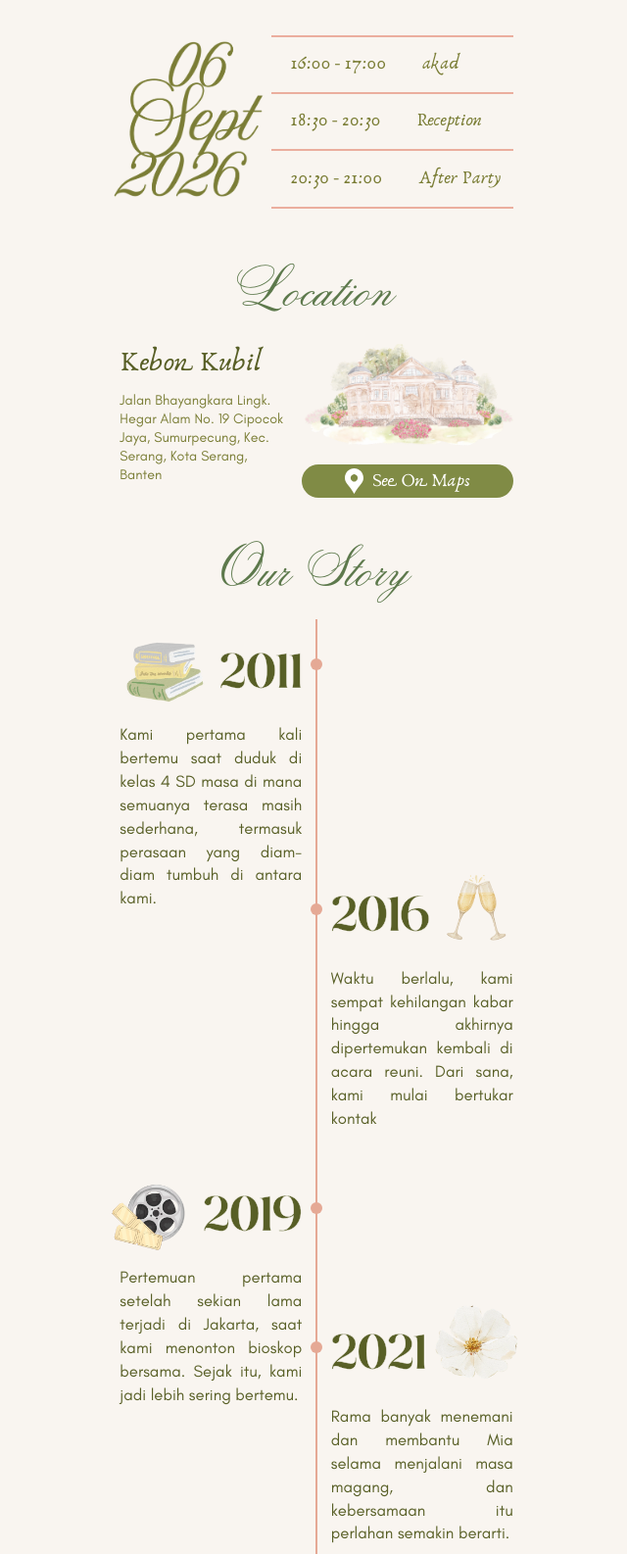
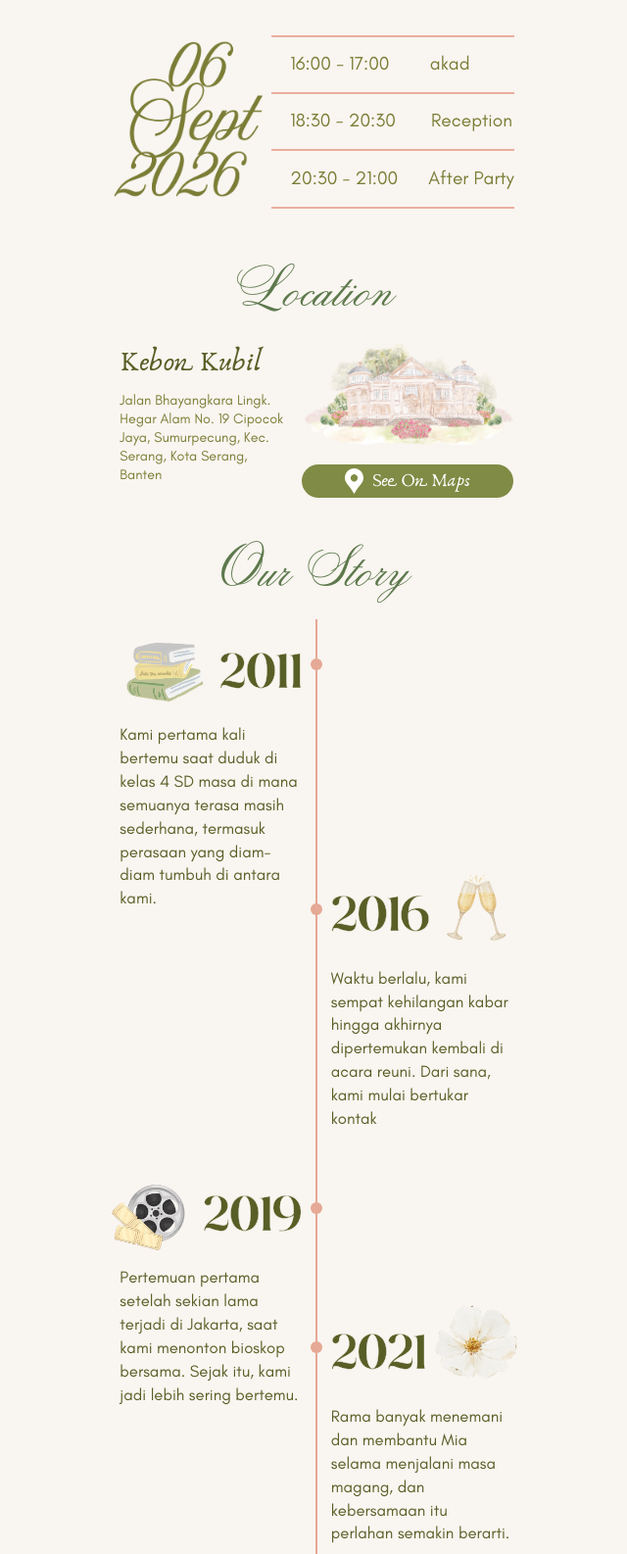
Before and after one commit to Makipak/undanganWedding, a website: page main.html in a window 1280 px wide. Shown: the part 1274-2860 px from the top of the page at 98% size, without its empty margins (317-957 px from the left). Drawn offline with nearby package versions, Linux system fonts and the light colour scheme; files that its build step writes are made by us from their sources; no server answers; a web font is replaced by a local one.

Commit message:
pliss final

```diff
--- a/main.html
+++ b/main.html
@@ -154,24 +154,24 @@
                     <div class="ph h-px w-full" data-label="─ garis pemisah ─"><hr class="border-[#ebae9e] border-t-2"></div>
 
                     <!-- Akad Nikah -->
-                    <div class="font-anaktoria ph h-10 w-full flex items-center text-[#7a7d35]" data-label="Waktu + Nama Acara 1&#10;(Akad)">
-                        <p class="whitespace-nowrap" style="padding-left: 1rem;">16:00 - 17:00&nbsp;&nbsp;&nbsp;&nbsp;&nbsp;&nbsp;&nbsp;&nbsp;akad</p>
+                    <div class="font-glacial ph h-10 w-full flex items-center text-[#7a7d35]" data-label="Waktu + Nama Acara 1&#10;(Akad)">
+                        <p class="whitespace-nowrap " style="padding-left: 1rem;">16:00 - 17:00&nbsp;&nbsp;&nbsp;&nbsp;&nbsp;&nbsp;&nbsp;&nbsp;akad</p>
                     </div>
 
                     <!-- Garis pemisah -->
                     <div class="ph h-px w-full" data-label="─ garis pemisah ─"><hr class="border-[#ebae9e] border-t-2"></div>
 
                     <!-- Resepsi -->
-                    <div class="font-anaktoria ph h-10 w-full flex items-center text-[#7a7d35]" data-label="Waktu + Nama Acara 2&#10;(Reception)">
-                        <p class="whitespace-nowrap" style="padding-left: 1rem;">18:30 - 20:30&nbsp;&nbsp;&nbsp;&nbsp;&nbsp;&nbsp;&nbsp;&nbsp;Reception</p>
+                    <div class="font-glacial ph h-10 w-full flex items-center text-[#7a7d35]" data-label="Waktu + Nama Acara 2&#10;(Reception)">
+                        <p class="whitespace-nowrap" style="padding-left: 1rem;">18:30 - 20:30&nbsp;&nbsp;&nbsp;&nbsp;&nbsp;&nbsp;&nbsp;Reception</p>
                     </div>
 
                     <!-- Garis pemisah -->
                     <div class="ph h-px w-full" data-label="─ garis pemisah ─"><hr class="border-[#ebae9e] border-t-2"></div>
 
                     <!-- After Party -->
-                    <div class="font-anaktoria ph h-10 w-full flex items-center text-[#7a7d35]" data-label="Waktu + Nama Acara 3&#10;(After Party)">
-                        <p class="whitespace-nowrap" style="padding-left: 1rem;">20:30 - 21:00&nbsp;&nbsp;&nbsp;&nbsp;&nbsp;&nbsp;&nbsp;&nbsp;After Party</p>
+                    <div class="font-glacial ph h-10 w-full flex items-center text-[#7a7d35]" data-label="Waktu + Nama Acara 3&#10;(After Party)">
+                        <p class="whitespace-nowrap" style="padding-left: 1rem;">20:30 - 21:00&nbsp;&nbsp;&nbsp;&nbsp;&nbsp;&nbsp;After Party</p>
                     </div>
 
                     <div class="ph h-px w-full" data-label="─ garis pemisah ─"><hr class="border-[#ebae9e] border-t-2"></div>
@@ -259,7 +259,7 @@
                         </div>
                     </div>
                     <div class="ph min-h-14 w-full" data-label="Teks Cerita&#10;2011">
-                        <p class="font-glacial text-sm text-[#585f26] text-justify">Kami pertama kali bertemu saat duduk di kelas 4 SD masa di mana semuanya terasa masih sederhana, termasuk perasaan yang diam-diam tumbuh di antara kami.
+                        <p class="font-glacial text-sm text-[#585f26] text-left">Kami pertama kali bertemu saat duduk di kelas 4 SD masa di mana semuanya terasa masih sederhana, termasuk perasaan yang diam-diam tumbuh di antara kami.
                         </p>
                     </div>
                 </div>
@@ -276,7 +276,7 @@
                     </div>
 
                     <div class="ph min-h-14 w-full" data-label="Teks Cerita&#10;2016">
-                        <p class="font-glacial text-sm text-[#585f26] text-justify">Waktu berlalu, kami sempat kehilangan kabar hingga akhirnya dipertemukan kembali di acara reuni. Dari sana, kami mulai bertukar kontak</p>
+                        <p class="font-glacial text-sm text-[#585f26] text-left">Waktu berlalu, kami sempat kehilangan kabar hingga akhirnya dipertemukan kembali di acara reuni. Dari sana, kami mulai bertukar kontak</p>
                     </div>
                 </div>
 
@@ -292,7 +292,7 @@
                     </div>
 
                     <div class="ph min-h-14 w-full"  data-label="Teks Cerita&#10;2019">
-                        <p class="font-glacial text-sm text-[#585f26] text-justify">Pertemuan pertama setelah sekian lama terjadi di Jakarta, saat kami menonton bioskop bersama. Sejak itu, kami jadi lebih sering bertemu.</p>
+                        <p class="font-glacial text-sm text-[#585f26] text-left">Pertemuan pertama setelah sekian lama terjadi di Jakarta, saat kami menonton bioskop bersama. Sejak itu, kami jadi lebih sering bertemu.</p>
                     </div>
                 </div>
 
@@ -308,7 +308,7 @@
                     </div>
 
                     <div class="ph min-h-14 w-full" data-label="Teks Cerita&#10;2021">
-                        <p class="font-glacial text-sm text-[#585f26] text-justify">Rama banyak menemani dan membantu Mia selama menjalani masa magang, dan kebersamaan itu perlahan semakin berarti.</p>
+                        <p class="font-glacial text-sm text-[#585f26] text-left">Rama banyak menemani dan membantu Mia selama menjalani masa magang, dan kebersamaan itu perlahan semakin berarti.</p>
                     </div>
                 </div>
 
@@ -324,7 +324,7 @@
                     </div>
 
                     <div class="ph min-h-14 w-full" data-label="Teks Cerita&#10;2025">
-                        <p class="font-glacial text-sm text-[#585f26] text-justify">Setelah 4 tahun saling mengenal lebih dalam & menjadi tempat berbagi satu sama lain, kami memutuskan untuk melangkah ke tahap yang lebih serius dan melangsungkan lamaran.</p>
+                        <p class="font-glacial text-sm text-[#585f26] text-left">Setelah 4 tahun saling mengenal lebih dalam & menjadi tempat berbagi satu sama lain, kami memutuskan untuk melangkah ke tahap yang lebih serius dan melangsungkan lamaran.</p>
                     </div>
                 </div>
 
@@ -340,7 +340,7 @@
                     </div>
 
                     <div class="ph min-h-14 w-full" data-label="Teks Cerita&#10;2026">
-                        <p class="font-glacial text-sm text-[#585f26] text-justify">Bagi kami, ini bukan akhir cerita, melainkan awal dari perjalanan baru yang akan kami jalani bersama dengan banyak mimpi yang akan kami bangun berdua di setiap langkah ke depan.</p>
+                        <p class="font-glacial text-sm text-[#585f26] text-left">Bagi kami, ini bukan akhir cerita, melainkan awal dari perjalanan baru yang akan kami jalani bersama dengan banyak mimpi yang akan kami bangun berdua di setiap langkah ke depan.</p>
                     </div>
                 </div>
             </div>
@@ -567,7 +567,7 @@
 
       <!-- Blob + Info Rekening 1: BCA -->
       <div class="relative w-full flex justify-center mb-4">
-        <img src="assets/img/Halaman3/bg.webp" class="w-[85%] h-auto" alt="">
+        <img src="assets/img/Halaman3/bgBca.webp" class="w-[85%] h-auto translate-y-5" alt="">
         <div class="absolute inset-0 flex flex-col items-center justify-center gap-2">
           <div class="flex items-center gap-2">
             <img src="assets/img/Halaman3/bca.webp" class="w-20 h-auto" alt="">
@@ -593,7 +593,7 @@
 
       <!-- Blob + Info Rekening 2: Bank lain (ganti logo, nomor, nama) -->
       <div class="relative w-full flex justify-center mb-8">
-        <img src="assets/img/Halaman3/bg.webp" class="w-[85%] h-auto" alt="">
+        <img src="assets/img/Halaman3/bgBca.webp" class="w-[80%] h-auto translate-y-3" alt="">
         <div class="absolute inset-0 flex flex-col items-center justify-center gap-2">
           <div class="flex items-center gap-2">
             <img src="assets/img/Halaman3/bca.webp" class="w-20 h-auto" alt="Logo Bank">
```
Also changed, not shown: assets/img/Halaman3/bca.webp, assets/img/Halaman3/bg.webp, assets/img/Halaman3/bgBca.webp (added), assets/img/halamanSatu/stateDua/objekKiri.webp.
